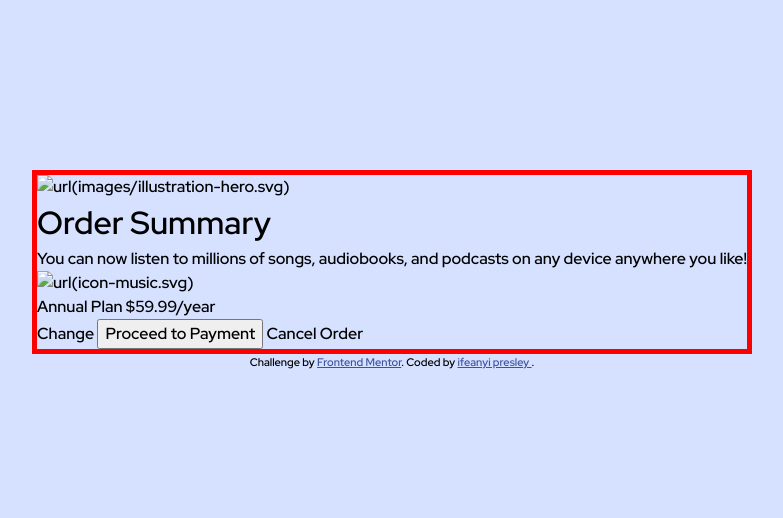
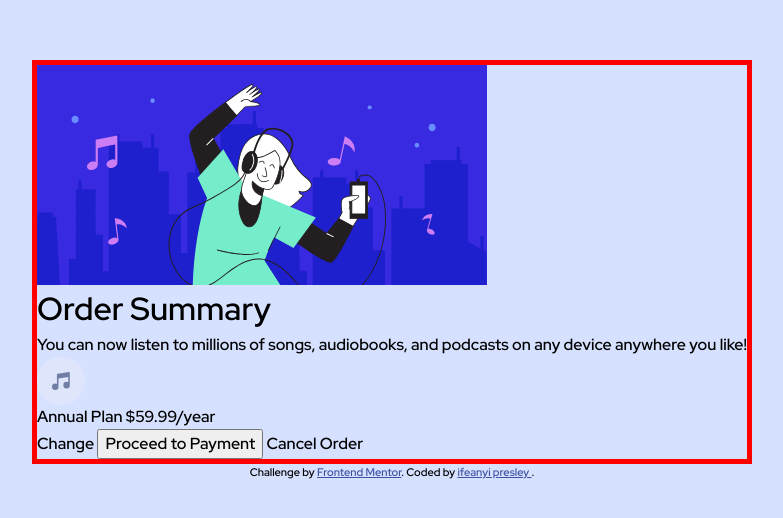
Before and after one commit to kuntapresley/order-summary, a plain HTML site: page index.html in a window 1280 px wide. Shown: the part 130-648 px from the top of the page, without its empty margins (248-1031 px from the left). Drawn offline with Linux system fonts and the light colour scheme; files whose address does not match are found by name.

Commit message:
Update index.html

```diff
--- a/index.html
+++ b/index.html
@@ -21,13 +21,13 @@
 </head>
 <body>
   <main>
-    <img src="images/illustration-hero.svg" alt="url(images/illustration-hero.svg)">
+    <img src="illustration-hero.svg" alt="url(illustration-hero.svg)">
  <h1> Order Summary</h1>
 
   <p>You can now listen to millions of songs, audiobooks, and podcasts on any
   device anywhere you like!</p>
 <div class="price-plan">
-  <img src="images/icon-music.svg" alt="url(icon-music.svg)">
+  <img src="icon-music.svg" alt="url(icon-music.svg)">
 <p>Annual Plan
   $59.99/year</p>
 
```
